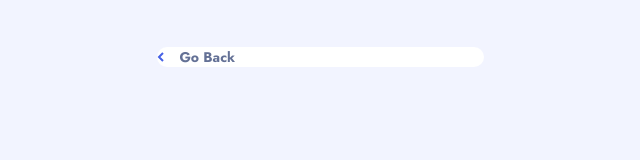
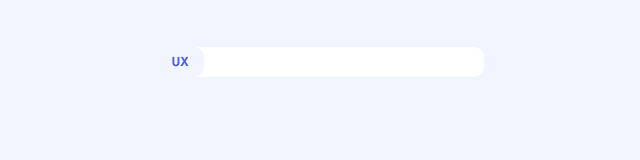
Before and after one commit to a-maystorov/product-feedback-app, a React (Create React App) app: page / in a window 1280 px wide. Shown: the top 160 px of the page, without its empty margins (320-960 px from the left). Built offline with nearby package versions, Linux system fonts and the light colour scheme.

Commit message:
Create basic category common component.

```diff
--- a/src/App.js
+++ b/src/App.js
@@ -1,11 +1,12 @@
 import BackButton from './components/common/BackButton';
 import Button from './components/common/Button';
+import Category from './components/common/Category';
 import Upvote from './components/common/Upvote';
 
 const App = () => {
   return (
     <div className="container">
-      <BackButton theme={'light'} />
+      <Category category={'UX'} />
     </div>
   );
 };
--- /dev/null
+++ b/src/components/common/Category.css
@@ -0,0 +1,18 @@
+.category {
+  cursor: pointer;
+  border: none;
+  border-radius: 10px;
+  height: 30px;
+  max-width: 111px;
+  font-weight: 600;
+  font-size: 1.3rem;
+  line-height: 1.879rem;
+  color: var(--color-blue-primary);
+  background: var(--color-white-secondary);
+  padding-inline: 1.5rem;
+  padding-block: 0.5rem;
+}
+
+.category:hover {
+  background: #cfd7ff;
+}
--- /dev/null
+++ b/src/components/common/Category.js
@@ -0,0 +1,18 @@
+import { useState } from 'react';
+import './Category.css';
+
+const Category = ({ category }) => {
+  const [isActive, setIsActive] = useState(false);
+
+  const handleToggle = () => setIsActive(!isActive);
+
+  return (
+    <button
+      className={`category ${isActive ? 'active' : null}`}
+      onClick={handleToggle}>
+      {category}
+    </button>
+  );
+};
+
+export default Category;
```
